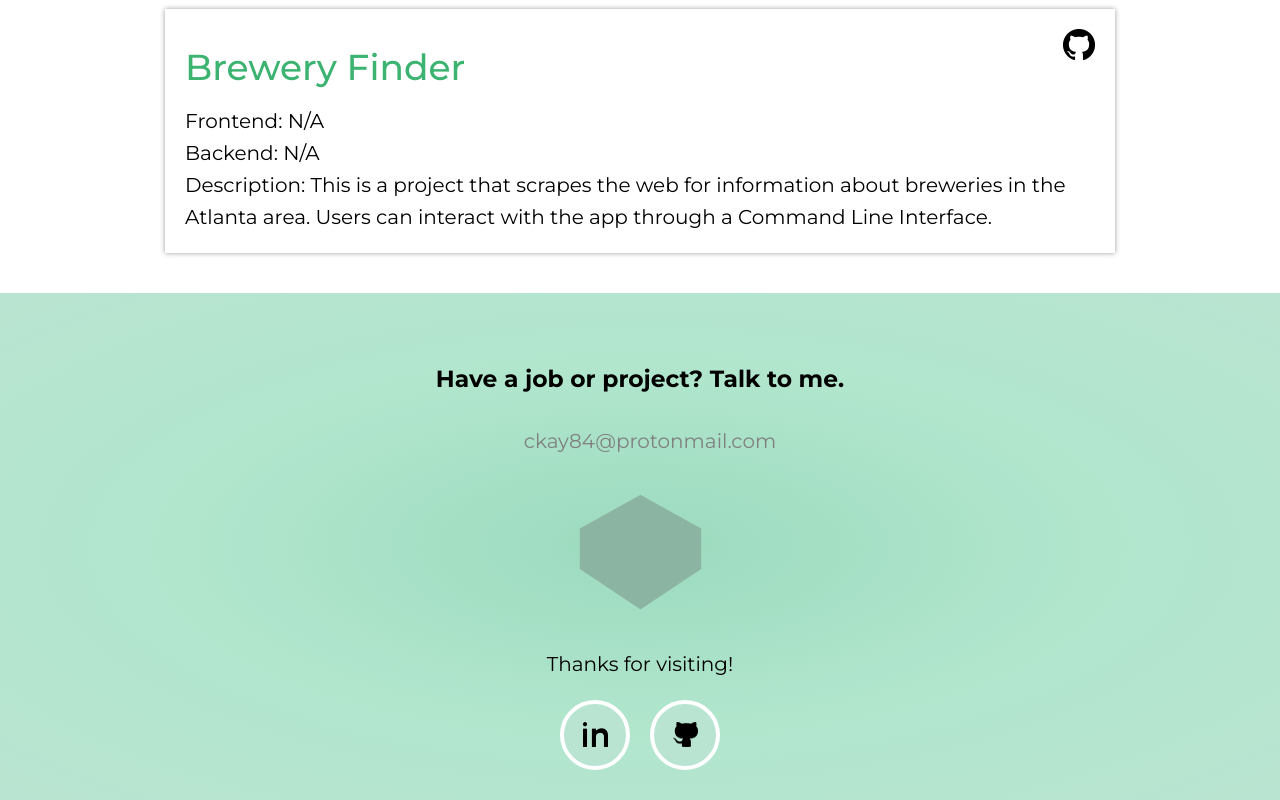
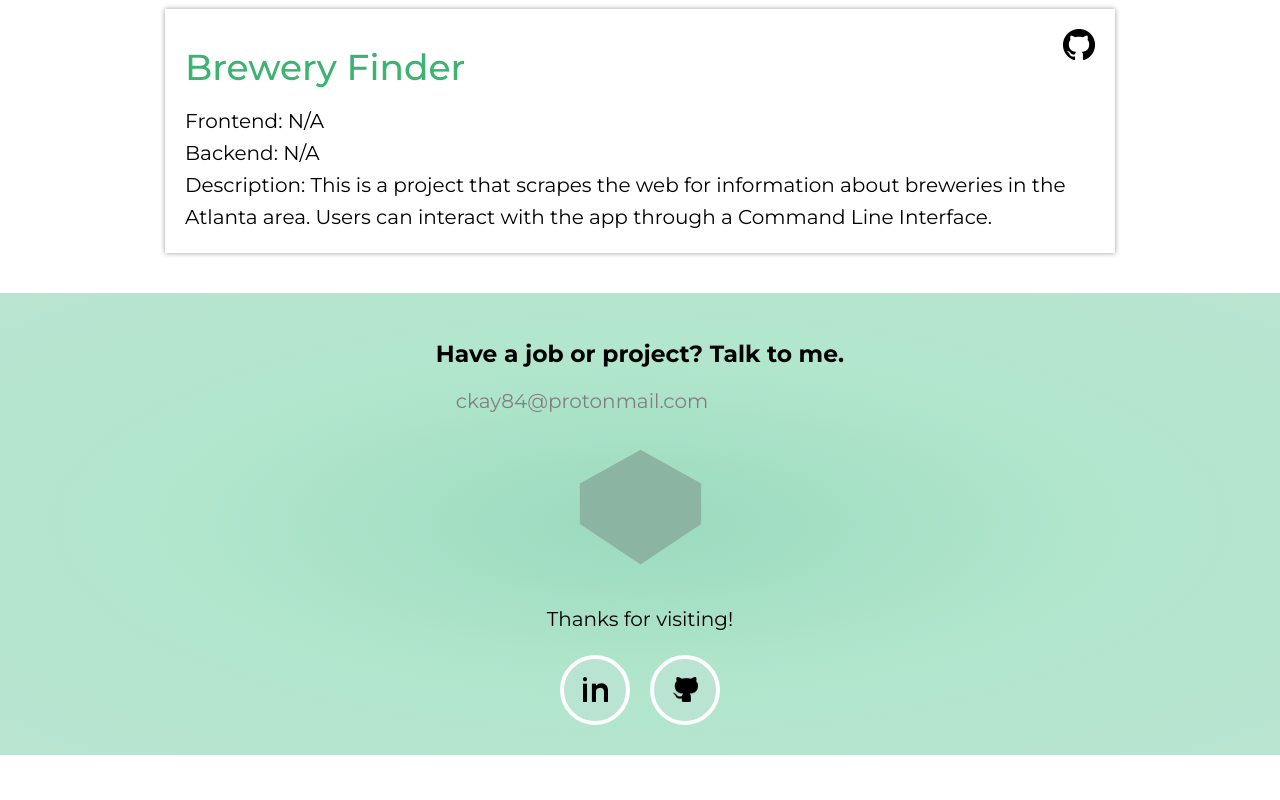
Before and after one commit to chriskay25/portfolio-2, a React app: page / in a window 1280 px wide. Shown: the part 4610-5410 px from the top of the page. After the commit the page ends 5365 px from the top, so only its background shows below. Built offline with nearby package versions, Linux system fonts and the light colour scheme.

Commit message:
Add a class for social media links, edit footer styles

```diff
--- a/app/src/App.css
+++ b/app/src/App.css
@@ -299,8 +299,6 @@ nav li:hover {
 }
 
 .footer {
-    display: flex;
-    justify-content: center;
     font-size: 20px;
     width: 100%;
     height: 100%;
@@ -311,23 +309,24 @@ nav li:hover {
 
 .footer-container {
     max-width: 1200px;
+    margin: 0 auto;
 }
 
 .contact-me {
-    margin: 25px 50px;
-    display: inline-block; /* needed to prevent margin collapse */
-}
-
-.contact-me h3 {
-    margin-bottom: 10px;
+    width: fit-content;
+    margin: 0 auto;
+    padding-bottom: 25px;
 }
 
 .contact-me a {
-    display: inline-flex;
-    align-content: baseline;
-    margin: 10px;
+    display: inline-block;
+    margin: 5px 20px;
     color: #808080;
     text-decoration: none;
+    transition: .3s ease;
+}
+.contact-me a:hover {
+    color: #fff;
 }
 
 .social-media-footer {
@@ -348,7 +347,7 @@ nav li:hover {
     position: relative;
 }
 
-a {
+.social-media-link {
     display: flex;
     justify-content: center;
     align-items: center;
@@ -356,7 +355,7 @@ a {
     width: 100%;
     z-index: 1;
 }
-a::after {
+.social-media-link::after {
     content: '';
     width: 100%;
     height: 100%;
@@ -366,22 +365,22 @@ a::after {
     transition: .5s ease;
     z-index: 1;
 }
-li:nth-child(1) a::after {
+li:nth-child(1) .social-media-link::after {
     background: #0077b5;
 }
-li:nth-child(2) a::after {
+li:nth-child(2) .social-media-link::after {
     background: #000;
 }
-a:hover::after {
+.social-media-link:hover::after {
     top: 0;
 }
-li:nth-child(1) a:hover img {
+li:nth-child(1) .social-media-link:hover img {
     transform: rotateZ(360deg);
 }
-li:nth-child(2) a:hover img {
+li:nth-child(2) .social-media-link:hover img {
     transform: rotateZ(-360deg);
 }
-a:hover img {
+.social-media-link:hover img {
     filter: invert(1);
     transition: .5s;
     z-index: 2;
--- a/app/src/components/SocialMedia.js
+++ b/app/src/components/SocialMedia.js
@@ -5,21 +5,29 @@ import { motion } from 'framer-motion'
 const SocialMedia = () => {
 
   return (
-    <motion.div className='social-media' initial={{opacity: 0}} animate={{opacity: 1}} transition={{delay: .6, duration: .8, ease: 'easeIn'}}>
-      <ul style={{display: 'flex'}}>
-        <li className='social-media-icon'>
-          <a href='https://linkedin.com/in/chris-kay-4060bb61'>
-            <img src={liLogoDark} alt='linked-in-logo' />
+    <motion.div
+      className="social-media"
+      initial={{ opacity: 0 }}
+      animate={{ opacity: 1 }}
+      transition={{ delay: 0.6, duration: 0.8, ease: "easeIn" }}
+    >
+      <ul style={{ display: "flex" }}>
+        <li className="social-media-icon">
+          <a
+            className="social-media-link"
+            href="https://linkedin.com/in/chris-kay-4060bb61"
+          >
+            <img src={liLogoDark} alt="linked-in-logo" />
           </a>
         </li>
-        <li className='social-media-icon'>
-          <a href='https://github.com/chriskay25'>
-            <img src={ghLogoDark} alt='github-logo' />
+        <li className="social-media-icon">
+          <a className="social-media-link" href="https://github.com/chriskay25">
+            <img src={ghLogoDark} alt="github-logo" />
           </a>
         </li>
       </ul>
     </motion.div>
-  )
+  );
 }
 
 export default SocialMedia
```
